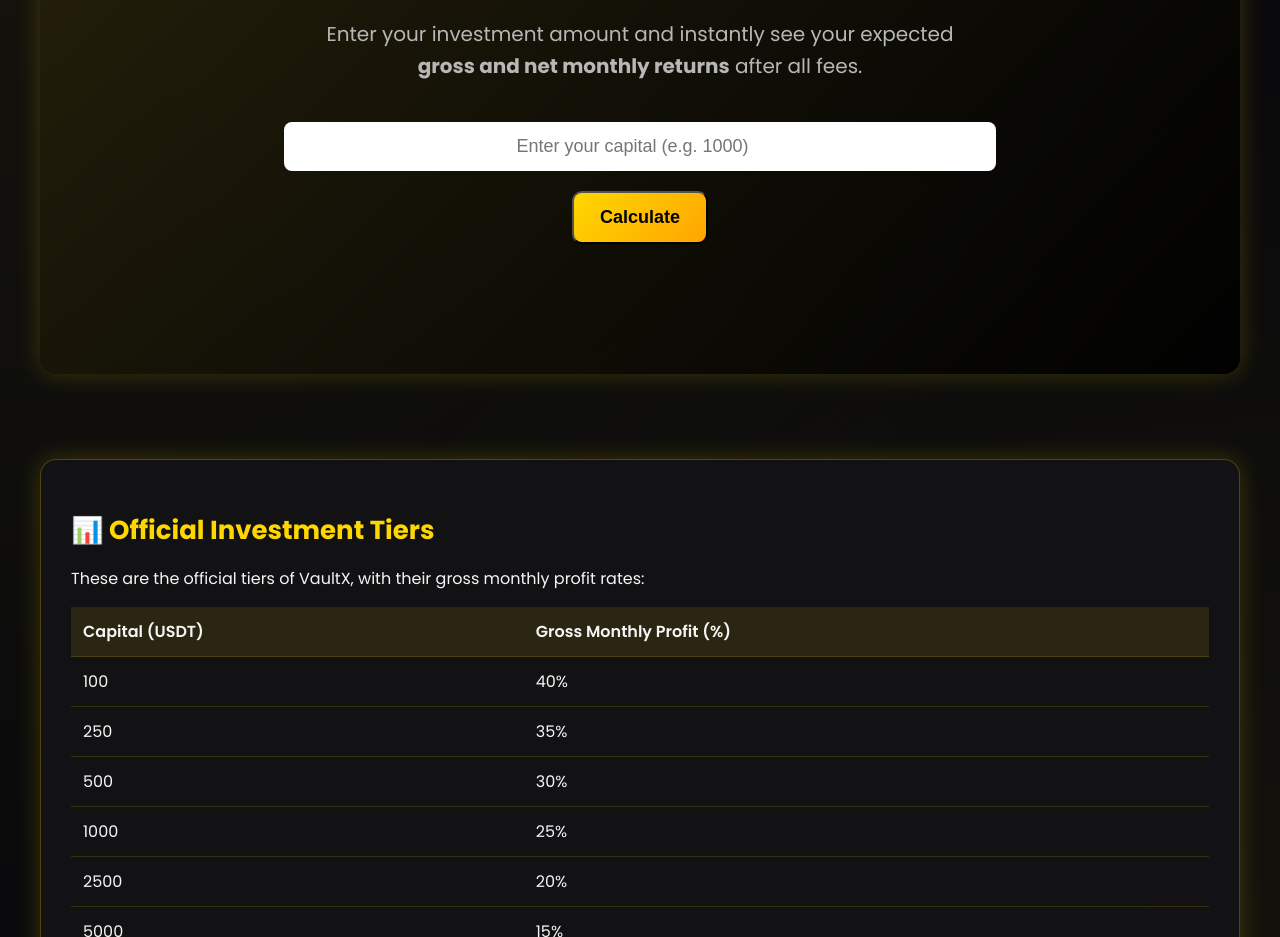
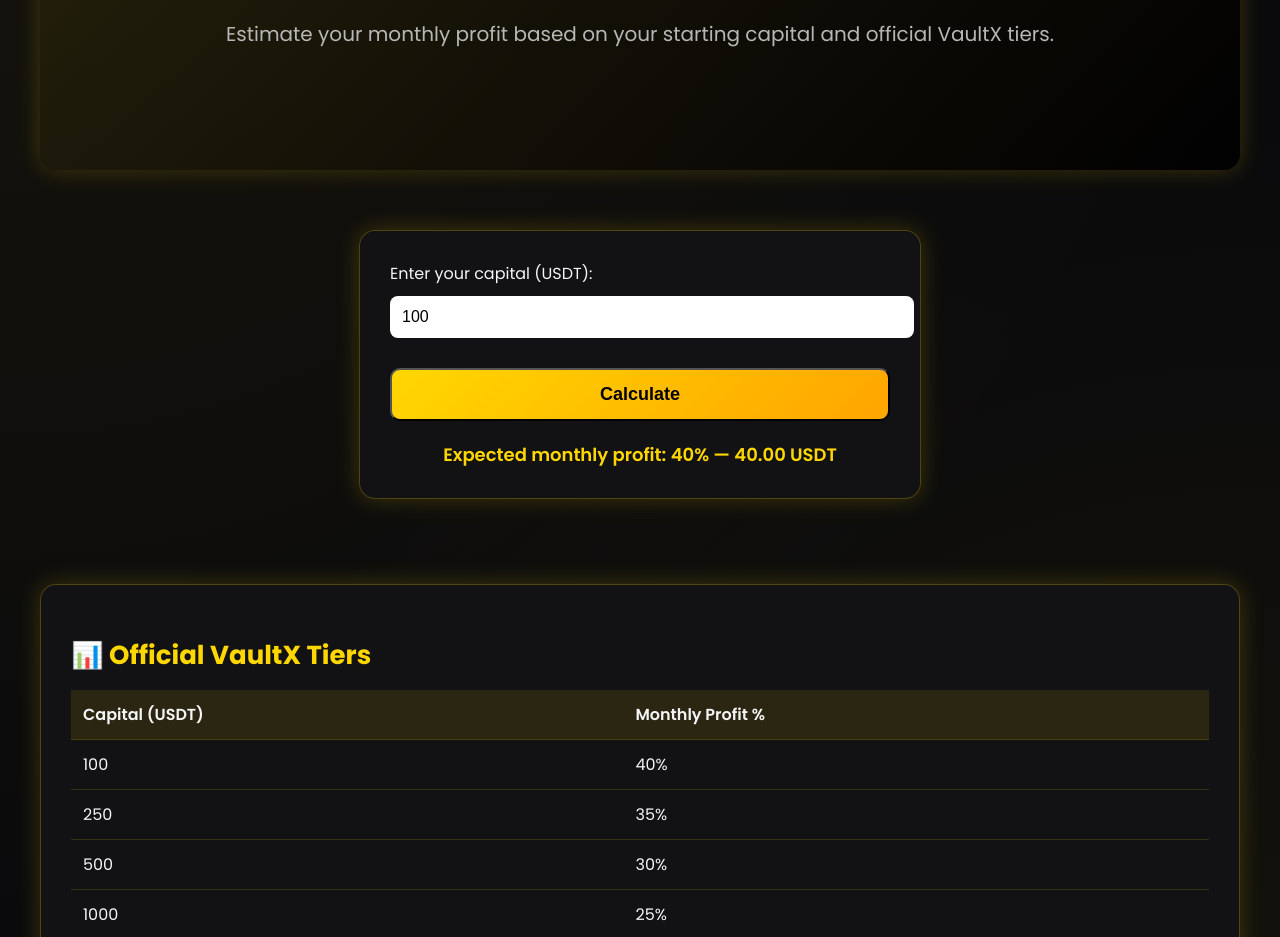
Before and after one commit to vaultxclub/vaultx-site1, a plain HTML site: page calculator.html in a window 1280 px wide. Shown: the part 311-1248 px from the top of the page. Drawn offline with Linux system fonts and the light colour scheme.

Commit message:
Update calculator.html

```diff
--- a/calculator.html
+++ b/calculator.html
@@ -33,35 +33,33 @@
   <!-- HERO -->
   <div class="container">
     <div class="hero">
-      <h1>VaultX Profit Calculator</h1>
-      <p>
-        Enter your investment amount and instantly see your expected<br>
-        <b>gross and net monthly returns</b> after all fees.
-      </p>
-
-      <!-- Input -->
-      <input id="capitalInput" type="number" placeholder="Enter your capital (e.g. 1000)"
-             style="padding:14px; width:60%; font-size:18px; border-radius:8px; border:none; margin-top:20px; text-align:center;">
-
-      <!-- Button -->
-      <br>
-      <button class="btn" onclick="calcProfit()" style="font-size:18px; margin-top:20px;">Calculate</button>
-
-      <!-- Result -->
-      <div id="result" style="margin-top:30px; font-size:18px; line-height:1.8;"></div>
+      <h1>📈 Profit Calculator</h1>
+      <p>Estimate your monthly profit based on your starting capital and official VaultX tiers.</p>
     </div>
   </div>
 
-  <!-- TIERS -->
+  <!-- CALCULATOR -->
+  <div class="container">
+    <div class="card" style="max-width:500px;margin:auto;">
+      <label for="capitalInput">Enter your capital (USDT):</label>
+      <input id="capitalInput" type="number" value="100" min="100" step="50"
+             style="width:100%;padding:12px;border:none;border-radius:8px;margin:10px 0;font-size:16px">
+
+      <button class="btn" onclick="calculateProfit()" style="width:100%;">Calculate</button>
+
+      <div id="result" style="margin-top:20px;font-size:18px;color:#FFD700;font-weight:600;text-align:center;"></div>
+    </div>
+  </div>
+
+  <!-- TIERS TABLE -->
   <div class="container">
     <div class="card">
-      <h2>📊 Official Investment Tiers</h2>
-      <p>These are the official tiers of VaultX, with their gross monthly profit rates:</p>
+      <h2>📊 Official VaultX Tiers</h2>
       <table class="table">
         <thead>
-          <tr><th>Capital (USDT)</th><th>Gross Monthly Profit (%)</th></tr>
+          <tr><th>Capital (USDT)</th><th>Monthly Profit %</th></tr>
         </thead>
-        <tbody id="tiers"></tbody>
+        <tbody id="tiersTable"></tbody>
       </table>
     </div>
   </div>
@@ -74,13 +72,11 @@
       </svg>
       <span class="footer-logo">VaultX Investment Club</span>
     </div>
-
     <div class="footer-links">
       <a href="rules.html">Rules</a> •
       <a href="faq.html">FAQ</a> •
       <a href="join.html">Join</a>
     </div>
-
     <div class="footer-legal">
       <small id="legal"></small>
     </div>
@@ -88,44 +84,37 @@
 
   <!-- SCRIPT -->
   <script>
-    // Fill tiers table
-    const tbody = document.getElementById("tiers");
-    VAULTX_TIERS.forEach(t=>{
+    document.getElementById("legal").textContent = LEGAL_BANNER;
+
+    // Populează tabelul cu tier-ele oficiale
+    const tbody = document.getElementById("tiersTable");
+    VAULTX_TIERS.forEach(t => {
       const tr = document.createElement("tr");
       tr.innerHTML = `<td>${t.capital}</td><td>${(t.pct*100).toFixed(0)}%</td>`;
       tbody.appendChild(tr);
     });
 
-    // Calculator logic
-    function calcProfit() {
+    // Calculează profitul corect
+    function calculateProfit() {
       const capital = parseFloat(document.getElementById("capitalInput").value);
-      if (isNaN(capital) || capital <= 0) {
-        document.getElementById("result").innerHTML = "⚠️ Please enter a valid amount (100, 250, 500, 1000, 2500, 5000, 10000).";
+      if (isNaN(capital) || capital < 100) {
+        document.getElementById("result").textContent = "⚠️ Minimum capital is 100 USDT";
         return;
       }
 
-      const tier = VAULTX_TIERS.find(t => capital == t.capital);
-      if (!tier) {
-        document.getElementById("result").innerHTML = "⚠️ The amount entered does not match an official VaultX tier.";
-        return;
+      // Găsește procentul potrivit
+      let pct = VAULTX_TIERS[VAULTX_TIERS.length-1].pct; // fallback 10%
+      for (const t of VAULTX_TIERS) {
+        if (capital >= t.capital) pct = t.pct;
       }
 
-      const grossProfit = capital * tier.pct;
-      const afterMgmt = grossProfit * (1 - MGMT_FEE);
-      const netProfit = afterMgmt * (1 - WITHDRAW_FEE);
-
-      document.getElementById("result").innerHTML = `
-        <div style="background:rgba(255,215,0,0.05); border:1px solid rgba(255,215,0,0.3); border-radius:10px; padding:20px; text-align:left;">
-          <b>Capital:</b> ${capital} USDT<br>
-          <b>Gross Monthly Profit:</b> ${grossProfit.toFixed(2)} USDT (${(tier.pct*100).toFixed(0)}%)<br>
-          <b>After Management Fee (10%):</b> ${afterMgmt.toFixed(2)} USDT<br>
-          <b>Net Profit (after 10% withdrawal fee):</b> <span style="color:#FFD700; font-weight:600;">${netProfit.toFixed(2)} USDT</span>
-        </div>
-      `;
+      const profit = capital * pct;
+      document.getElementById("result").textContent =
+        `Expected monthly profit: ${Math.round(pct*100)}% — ${profit.toFixed(2)} USDT`;
     }
 
-    // Footer
-    document.getElementById("legal").textContent = LEGAL_BANNER;
+    // Rulează o dată la pornire
+    calculateProfit();
   </script>
 </body>
 </html>
```
